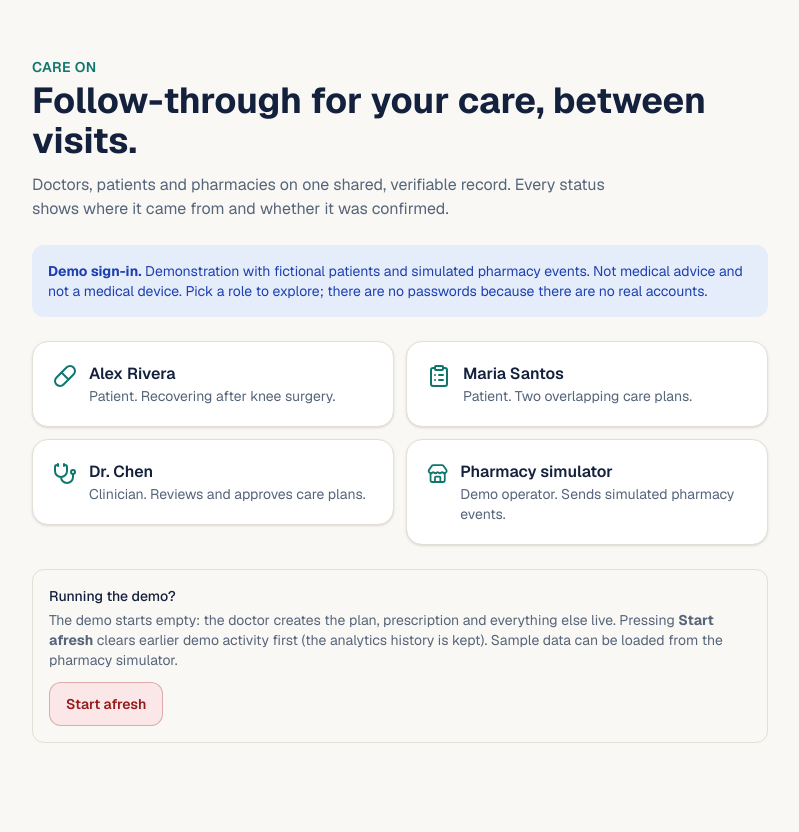
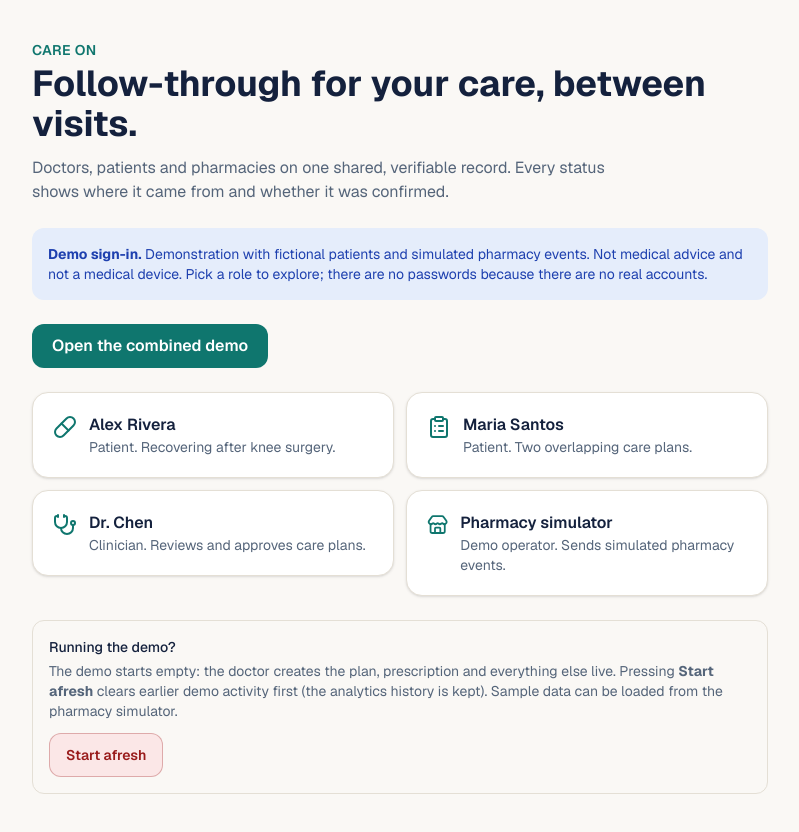
Before and after one commit to VedantKhairnar/careos, a Next.js app: page / in a window 1280 px wide. Shown: the whole page, without its empty margins (240-1039 px from the left). Before the commit the page ends 800 px from the top, so only its background shows below. Built offline with nearby package versions, Linux system fonts and the light colour scheme.

Commit message:
Add combined demo link button to the home page

```diff
--- a/src/app/page.tsx
+++ b/src/app/page.tsx
@@ -92,6 +92,13 @@ export default function SignIn() {
         <strong>Demo sign-in.</strong> {BRAND.demoNotice} Pick a role to explore; there are no passwords because there are no real accounts.
       </div>
 
+      <a
+        href="/demo/stage"
+        className="inline-flex min-h-11 w-fit items-center rounded-xl bg-accent px-5 font-semibold text-accent-ink hover:opacity-90"
+      >
+        Open the combined demo
+      </a>
+
       <ul className="grid gap-3 sm:grid-cols-2">
         {ROLES.map((r) => (
           <li key={r.key}>
```
